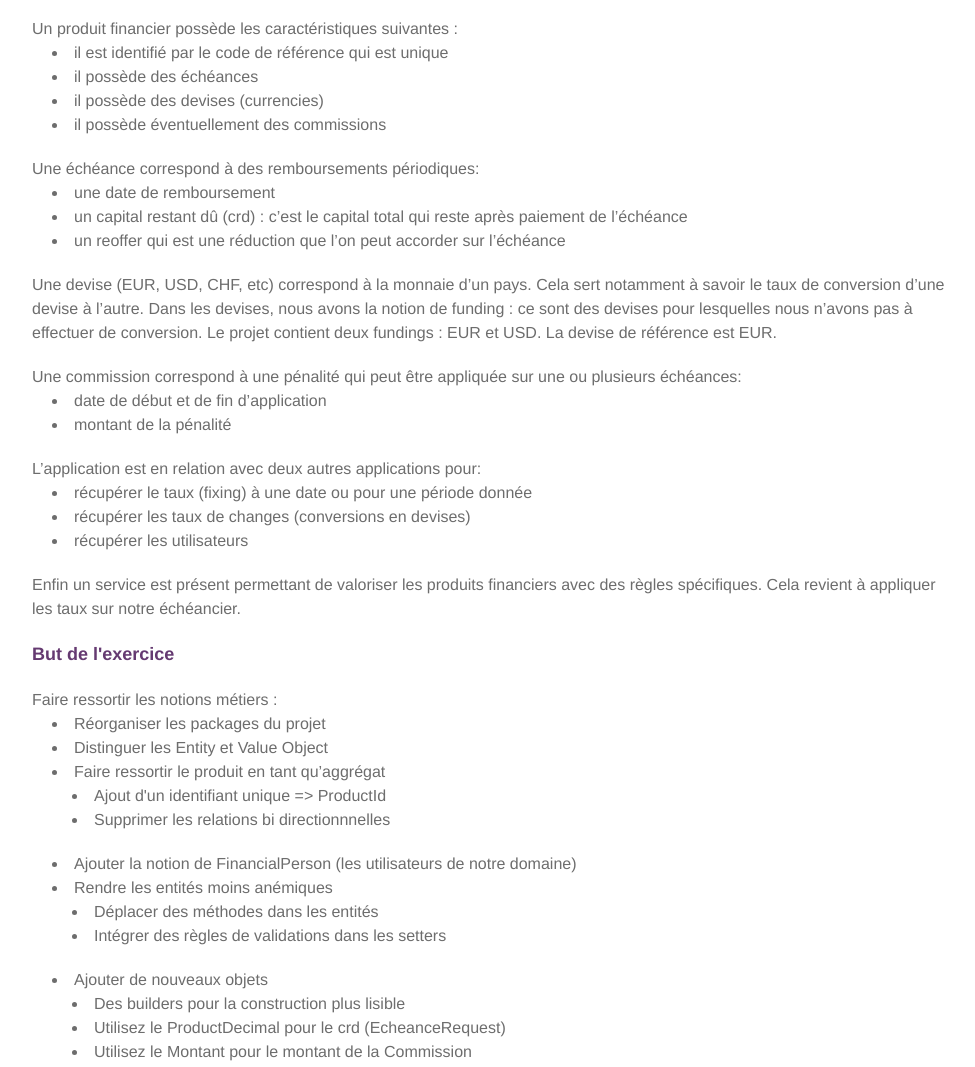
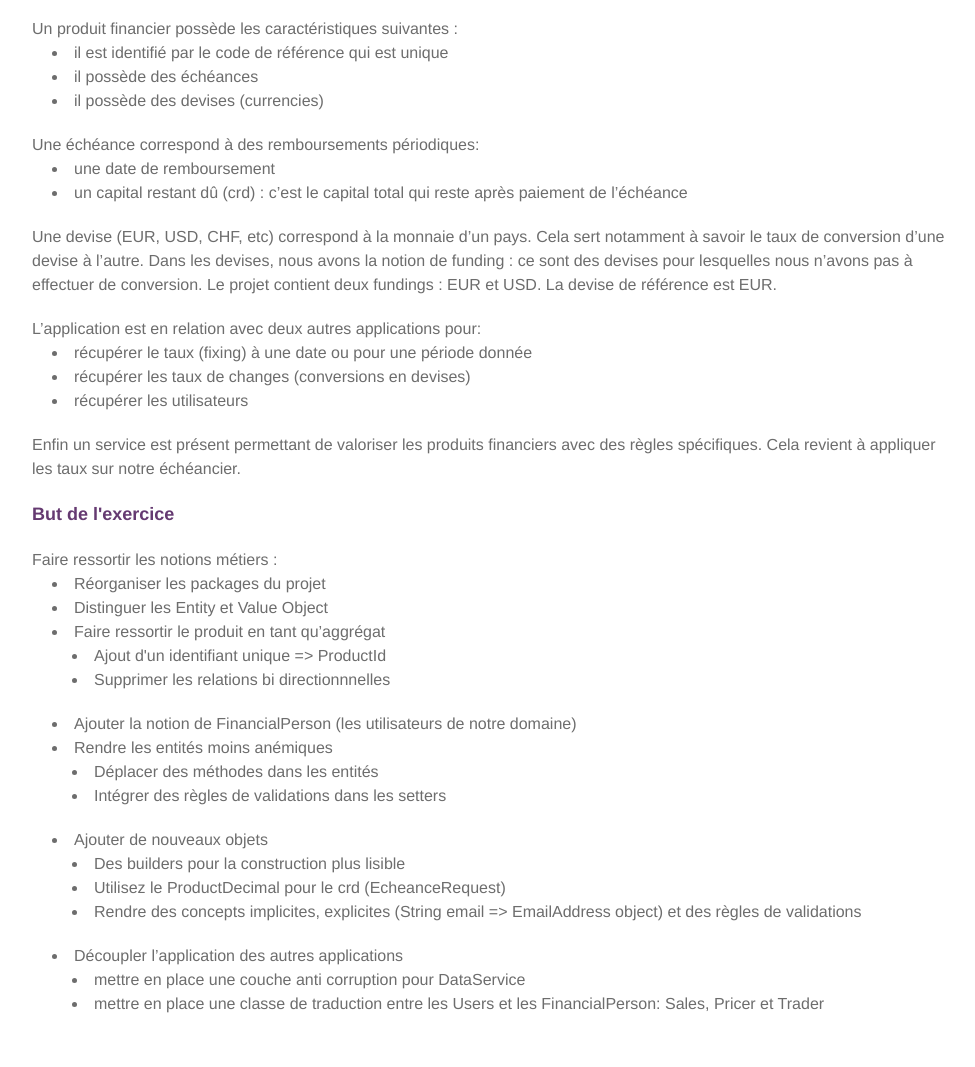
Before and after one commit to njozwiak/xke-ddd-refactoring, a plain HTML site: page index.html in a window 1280 px wide. Shown: the part 535-1602 px from the top of the page, without its empty margins (148-1123 px from the left). Drawn offline with Linux system fonts and the light colour scheme; a web font is replaced by a local one.

Commit message:
Remove commissions

```diff
--- a/index.html
+++ b/index.html
@@ -54,7 +54,6 @@
         <li> il est identifié par le code de référence qui est unique </li>
         <li> il possède des échéances</li>
         <li> il possède des devises (currencies)</li>
-        <li>  il possède éventuellement des commissions</li>
     </ul>
 </p>
 
@@ -63,7 +62,6 @@
         Une échéance correspond à des remboursements périodiques:
         <li> une date de remboursement </li>
         <li> un capital restant dû (crd) : c’est le capital total qui reste après paiement de l’échéance</li>
-        <li> un reoffer qui est une réduction que l’on peut accorder sur l’échéance</li>
     </ul>
 </p>
 
@@ -72,14 +70,6 @@ Une devise (EUR, USD, CHF, etc) correspond à la monnaie d’un pays. Cela sert
 Dans les devises, nous avons la notion de funding : ce sont des devises pour lesquelles nous n’avons pas à effectuer de conversion.
 Le projet contient deux fundings : EUR et USD.
 La devise de référence est EUR.
-</p>
-
-<p>
-    <ul>
-        Une commission correspond à une pénalité qui peut être appliquée sur une ou plusieurs échéances:
-        <li> date de début et de fin d’application </li>
-        <li> montant de la pénalité</li>
-    </ul>
 </p>
 
 <p>
@@ -117,7 +107,6 @@ La devise de référence est EUR.
             <ul>
                 <li> Des builders pour la construction plus lisible </li>
                 <li> Utilisez le ProductDecimal pour le crd (EcheanceRequest) </li>
-                <li> Utilisez le Montant pour le montant de la Commission </li>
                 <li> Rendre des concepts implicites, explicites (String email => EmailAddress object) et des règles de validations </li>
             </ul>
         </li>
```
